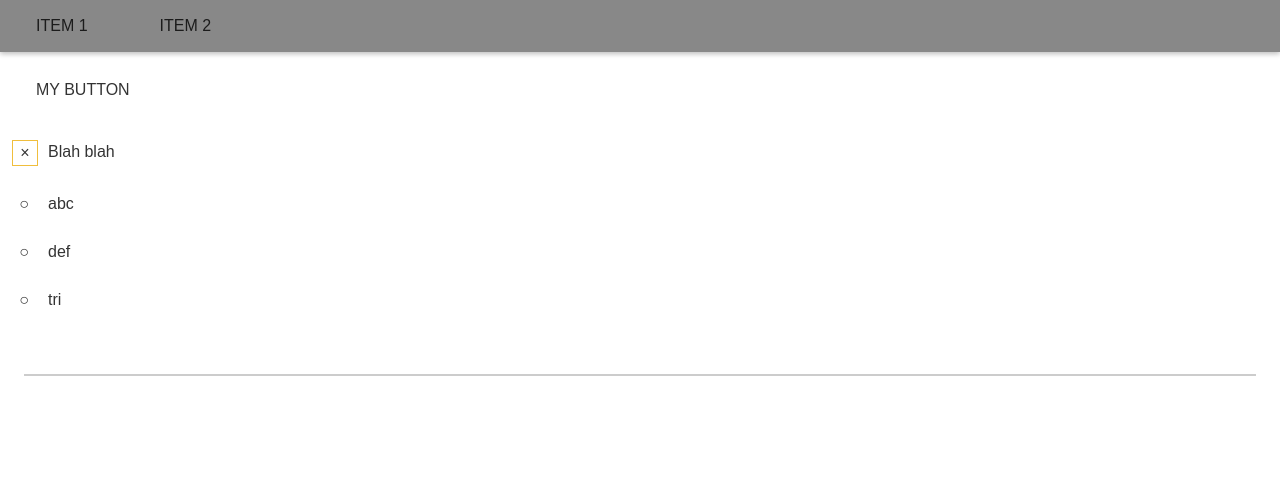
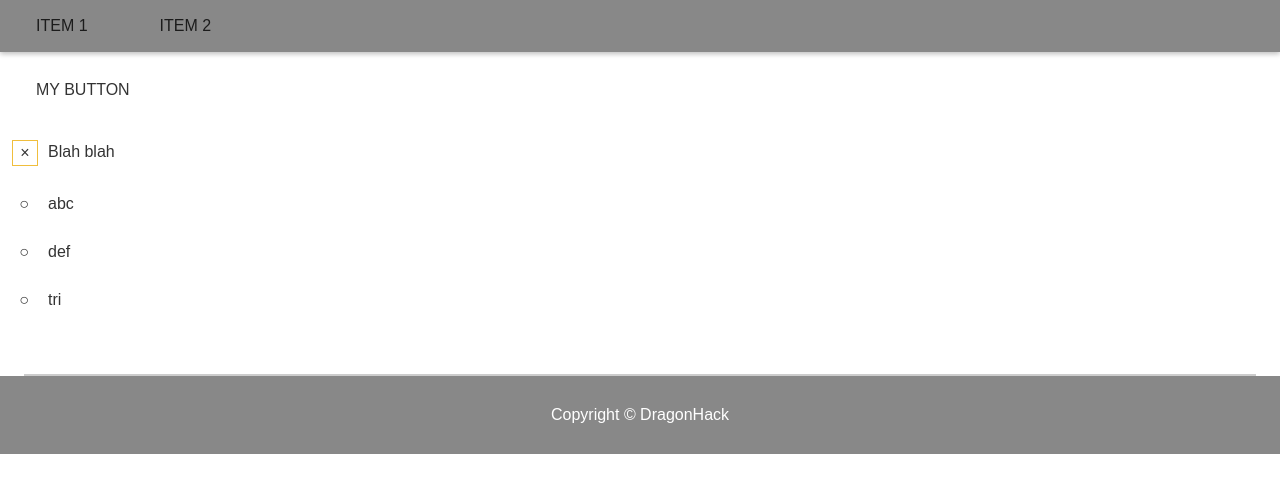
Before and after one commit to nejcmacek/dragonhack2017, an Angular app: page / in a window 1280 px wide. Shown: the top 492 px of the page. Built offline with nearby package versions, Linux system fonts and the light colour scheme.

Commit message:
Brezvezen footer

```diff
--- a/src/app/app.component.html
+++ b/src/app/app.component.html
@@ -1,6 +1,6 @@
 <dh-navbar fixed>
-	<dh-navitem href="https://google.si">Item 1</dh-navitem>
-	<dh-navitem href="http://dragonhack.si">Item 2</dh-navitem>
+  <dh-navitem href="https://google.si">Item 1</dh-navitem>
+  <dh-navitem href="http://dragonhack.si">Item 2</dh-navitem>
 </dh-navbar>
 
 <div>
@@ -18,3 +18,5 @@
 <div>
   <dh-input></dh-input>
 </div>
+
+<dh-footer>Copyright &copy; DragonHack</dh-footer>
--- a/src/app/app.module.ts
+++ b/src/app/app.module.ts
@@ -10,6 +10,7 @@ import { ButtonComponent } from './button/button.component';
 import { CheckboxComponent } from './checkbox/checkbox.component';
 import { RadiosetComponent } from './radioset/radioset.component';
 import { InputComponent } from './input/input.component';
+import { FooterComponent } from './footer/footer.component';
 
 @NgModule({
 	declarations: [
@@ -19,7 +20,8 @@ import { InputComponent } from './input/input.component';
 		NavitemComponent,
 		ButtonComponent,
 		RadiosetComponent,
-		InputComponent
+		InputComponent,
+		FooterComponent
 	],
 	imports: [
 		BrowserModule,
--- /dev/null
+++ b/src/app/footer/footer.component.css
@@ -0,0 +1,6 @@
+footer {
+    padding: 30px;
+    background-color: #888;
+    color: white;
+    text-align: center;
+}
--- /dev/null
+++ b/src/app/footer/footer.component.html
@@ -0,0 +1,3 @@
+<footer>
+  <ng-content></ng-content>
+</footer>
--- /dev/null
+++ b/src/app/footer/footer.component.ts
@@ -0,0 +1,15 @@
+import { Component, OnInit } from '@angular/core';
+
+@Component({
+  selector: 'dh-footer',
+  templateUrl: './footer.component.html',
+  styleUrls: ['./footer.component.css']
+})
+export class FooterComponent implements OnInit {
+
+  constructor() { }
+
+  ngOnInit() {
+  }
+
+}
```
Also changed, not shown: 1 other file (tests, documents, lock files or other folders).
